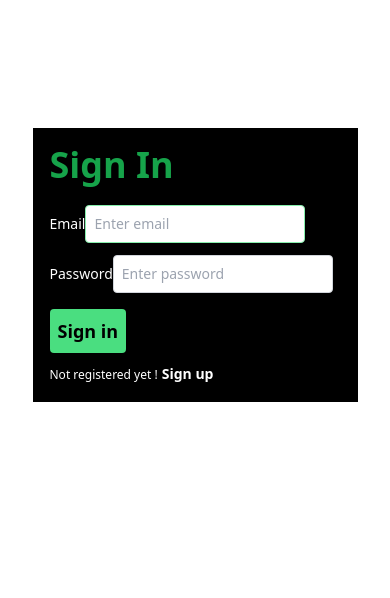
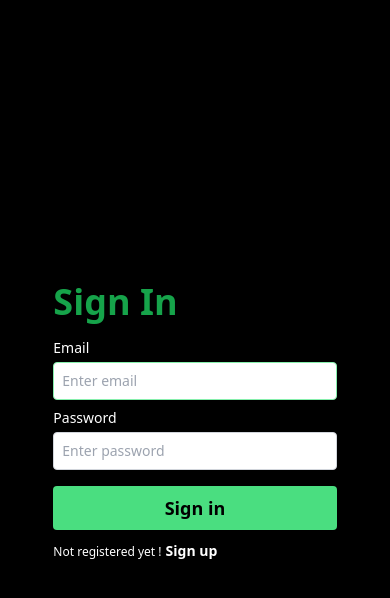
Before and after one commit to SamarthanandKamble/ChatApp, a React (Create React App) app: page /signin in a window 390 px wide. Shown: the top 598 px of the page. Built offline with nearby package versions, Linux system fonts and the light colour scheme; no server answers.

Commit message:
feature/made-signin-page-responsive

```diff
--- a/src/App.js
+++ b/src/App.js
@@ -4,7 +4,7 @@ import Signup from "./components/Signup";
 import Body from "./components/Body";
 import ChatPage from "./components/ChatPage";
 function App() {
-  return <div></div>;
+  return <div className="bg-black"></div>;
 }
 
 export const router = createBrowserRouter([
--- a/src/components/Body.js
+++ b/src/components/Body.js
@@ -6,7 +6,7 @@ const Body = () => {
   const { user } = useUserAuth();
 
   return (
-    <div>
+    <div className="bg-black">
       {user ? (
         <>
           <Navbar />
--- a/src/components/Signin.js
+++ b/src/components/Signin.js
@@ -24,10 +24,11 @@ const Signin = () => {
   }, [user]);
 
   return (
-    <div className="border border-black w-10/12 mx-auto mt-32 p-4 bg-black sm:w-10/12">
+    <div className="w-screen mx-auto p-4 bg-black h-screen flex flex-col justify-center">
+      <div className="sm:w-1/2 mx-auto p-2 shadow-slate-300">
         <span className="text-4xl mb-10 font-bold text-green-600">Sign In</span>
         <form
-        className="w-full mt-4 sm:flex sm:flex-col"
+          className="w-full mt-4 flex sm:flex-col flex-col items-start"
           onSubmit={(e) => {
             handleLogin(e, credentials);
           }}
@@ -35,9 +36,8 @@ const Signin = () => {
           <label
             htmlFor="email"
             className="text-sm focus:outline-none hover:border-gray-400 text-white
-          sm:w-full
+          w-full
           sm:text-lg
-
           "
           >
             Email
@@ -50,7 +50,8 @@ const Signin = () => {
               value={credentials.email}
               onChange={handleInputChange}
               className="p-2 mt-1 mb-2 border border-green-300 rounded focus:outline-none focus:border-green-500 hover:border-gray-400 text-black
-            sm:w-10/12 sm:mx-8
+            sm:w-10/12 sm:mx-10
+            w-full lg:w-1/2
             "
             />
           </label>
@@ -58,6 +59,8 @@ const Signin = () => {
             htmlFor="password"
             className="text-sm focus:outline-none hover:border-gray-400 text-white
           sm:text-lg
+          w-full
+
           "
           >
             Password
@@ -71,6 +74,8 @@ const Signin = () => {
               onChange={handleInputChange}
               className="p-2 mt-1 border border-gray-300 rounded focus:outline-none focus:border-green-500 hover:border-gray-400 text-black
             sm:w-10/12 sm:mx-8
+            w-full lg:w-1/2 lg:mx-auto lg:ml-2
+
             "
             />
           </label>
@@ -80,7 +85,7 @@ const Signin = () => {
           )}
           <button
             type="submit"
-          className="bg-green-400 text-black p-2 rounded hover:bg-green-700 focus:outline-none focus:ring-2  focus:border-white mt-4 mb-2 font-semibold text-lg"
+            className="bg-green-400 text-black p-2 rounded hover:bg-green-700 focus:outline-none focus:ring-2 focus:border-white mt-4 mb-2 font-semibold text-lg w-full sm:mx-auto "
           >
             Sign in
           </button>
@@ -89,9 +94,12 @@ const Signin = () => {
           <span className="mt-1 text-xs focus:outline-none hover:border-gray-400 text-white">
             Not registered yet !
             <Link to="/signup">
-            <span className="pl-1 text-sm font-semibold sm:text-lg">Sign up </span>
+              <span className="pl-1 text-sm font-semibold sm:text-lg">
+                Sign up{" "}
+              </span>
             </Link>
           </span>
+        </div>
       </div>
     </div>
   );
```
Also changed, not shown: 1 other file (tests, documents, lock files or other folders). Lines whose indentation alone changed are shown as unchanged.
